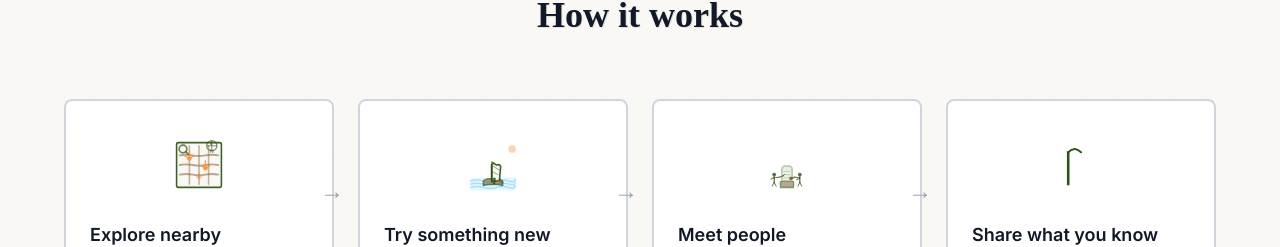
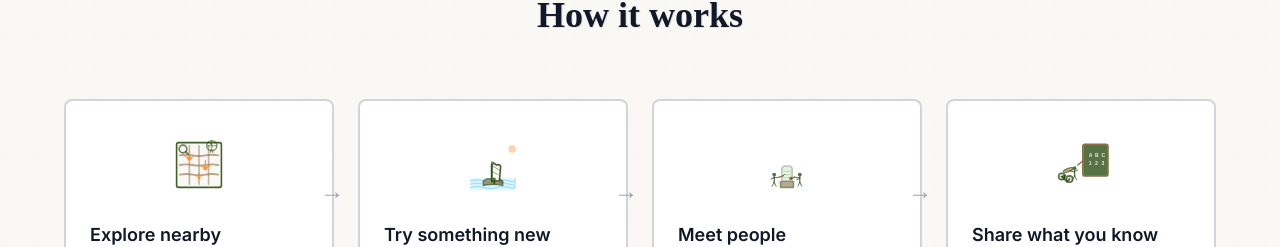
Before and after one commit to Dabble83/dabble-2, a Next.js app: page / in a window 1280 px wide. Shown: the part 929-1176 px from the top of the page. Built offline with nearby package versions, Linux system fonts and the light colour scheme.

Commit message:
Update Share what you know icon to show person with surfboard, bike, and pointing to chalkboard with letters

```diff
--- a/app/page.tsx
+++ b/app/page.tsx
@@ -325,8 +325,102 @@ export default function Home() {
           <div className="bg-white border-2 border-gray-300 rounded-lg p-6">
             <div className="mb-4 h-20 flex items-center justify-center">
               <svg viewBox="0 0 100 100" className="w-16 h-16">
-                <line x1="30" y1="80" x2="30" y2="30" stroke="#2d5016" strokeWidth="4" strokeLinecap="round"/>
-                <path d="M 30 30 Q 40 20 50 30" fill="none" stroke="#2d5016" strokeWidth="3" strokeLinecap="round"/>
+                {/* Chalkboard - hand-drawn, slightly imperfect */}
+                <rect
+                  x="55"
+                  y="20"
+                  width="35"
+                  height="45"
+                  fill="#2d5016"
+                  opacity="0.8"
+                  stroke="#2d5016"
+                  strokeWidth="2.5"
+                  rx="2"
+                />
+                {/* Chalkboard frame */}
+                <rect
+                  x="53"
+                  y="18"
+                  width="39"
+                  height="49"
+                  fill="none"
+                  stroke="#8b6f47"
+                  strokeWidth="2.8"
+                  rx="3"
+                />
+
+                {/* Letters on chalkboard - "A B C" style */}
+                <text x="62" y="38" fontSize="8" fill="#faf8f5" fontFamily="sans-serif" fontWeight="bold" opacity="0.9">A</text>
+                <text x="72" y="38" fontSize="8" fill="#faf8f5" fontFamily="sans-serif" fontWeight="bold" opacity="0.9">B</text>
+                <text x="82" y="38" fontSize="8" fill="#faf8f5" fontFamily="sans-serif" fontWeight="bold" opacity="0.9">C</text>
+                <text x="62" y="50" fontSize="8" fill="#faf8f5" fontFamily="sans-serif" fontWeight="bold" opacity="0.9">1</text>
+                <text x="72" y="50" fontSize="8" fill="#faf8f5" fontFamily="sans-serif" fontWeight="bold" opacity="0.9">2</text>
+                <text x="82" y="50" fontSize="8" fill="#faf8f5" fontFamily="sans-serif" fontWeight="bold" opacity="0.9">3</text>
+
+                {/* Pointer stick - extending from person to chalkboard */}
+                <line
+                  x1="45"
+                  y1="50"
+                  x2="55"
+                  y2="42"
+                  stroke="#8b6f47"
+                  strokeWidth="2.5"
+                  strokeLinecap="round"
+                  opacity="0.9"
+                />
+
+                {/* Person - stick figure */}
+                <g transform="translate(40, 55)">
+                  {/* Head */}
+                  <circle cx="0" cy="0" r="3" fill="#2d5016" opacity="0.8"/>
+                  {/* Body */}
+                  <line x1="0" y1="3" x2="0" y2="12" stroke="#2d5016" strokeWidth="2" opacity="0.8" strokeLinecap="round"/>
+                  {/* Arms - one pointing to chalkboard, one holding surfboard */}
+                  <line x1="0" y1="5" x2="5" y2="3" stroke="#2d5016" strokeWidth="1.5" opacity="0.8" strokeLinecap="round"/>
+                  <line x1="0" y1="6" x2="-8" y2="4" stroke="#2d5016" strokeWidth="1.5" opacity="0.8" strokeLinecap="round"/>
+                  {/* Legs */}
+                  <line x1="0" y1="12" x2="-3" y2="18" stroke="#2d5016" strokeWidth="1.5" opacity="0.8" strokeLinecap="round"/>
+                  <line x1="0" y1="12" x2="3" y2="18" stroke="#2d5016" strokeWidth="1.5" opacity="0.8" strokeLinecap="round"/>
+                </g>
+
+                {/* Surfboard - held in left hand */}
+                <g transform="translate(30, 58)">
+                  {/* Board shape - elongated oval */}
+                  <ellipse
+                    cx="0"
+                    cy="0"
+                    rx="8"
+                    ry="2.5"
+                    fill="#fb923c"
+                    opacity="0.7"
+                    stroke="#2d5016"
+                    strokeWidth="2"
+                    transform="rotate(-20)"
+                  />
+                  {/* Surfboard design lines */}
+                  <line x1="-6" y1="-1" x2="6" y2="1" stroke="#2d5016" strokeWidth="1" opacity="0.4" transform="rotate(-20)"/>
+                </g>
+
+                {/* Bike - next to person */}
+                <g transform="translate(20, 68)">
+                  {/* Frame - simple bike shape */}
+                  {/* Main triangle frame */}
+                  <line x1="0" y1="0" x2="8" y2="8" stroke="#2d5016" strokeWidth="2.5" opacity="0.8" strokeLinecap="round"/>
+                  <line x1="8" y1="8" x2="12" y2="4" stroke="#2d5016" strokeWidth="2.5" opacity="0.8" strokeLinecap="round"/>
+                  <line x1="0" y1="0" x2="4" y2="4" stroke="#2d5016" strokeWidth="2.5" opacity="0.8" strokeLinecap="round"/>
+                  {/* Wheels */}
+                  <circle cx="0" cy="0" r="5" fill="none" stroke="#2d5016" strokeWidth="2.5" opacity="0.8"/>
+                  <circle cx="12" cy="4" r="5" fill="none" stroke="#2d5016" strokeWidth="2.5" opacity="0.8"/>
+                  {/* Wheel spokes */}
+                  <line x1="0" y1="-5" x2="0" y2="5" stroke="#2d5016" strokeWidth="1" opacity="0.5"/>
+                  <line x1="-5" y1="0" x2="5" y2="0" stroke="#2d5016" strokeWidth="1" opacity="0.5"/>
+                  <line x1="12" y1="-1" x2="12" y2="9" stroke="#2d5016" strokeWidth="1" opacity="0.5"/>
+                  <line x1="7" y1="4" x2="17" y2="4" stroke="#2d5016" strokeWidth="1" opacity="0.5"/>
+                  {/* Handlebars */}
+                  <line x1="4" y1="4" x2="4" y2="0" stroke="#2d5016" strokeWidth="2" opacity="0.8" strokeLinecap="round"/>
+                  <line x1="4" y1="0" x2="2" y2="-2" stroke="#2d5016" strokeWidth="2" opacity="0.8" strokeLinecap="round"/>
+                  <line x1="4" y1="0" x2="6" y2="-2" stroke="#2d5016" strokeWidth="2" opacity="0.8" strokeLinecap="round"/>
+                </g>
               </svg>
             </div>
             <h3 className="text-lg font-semibold mb-2 text-gray-900">Share what you know</h3>
```
